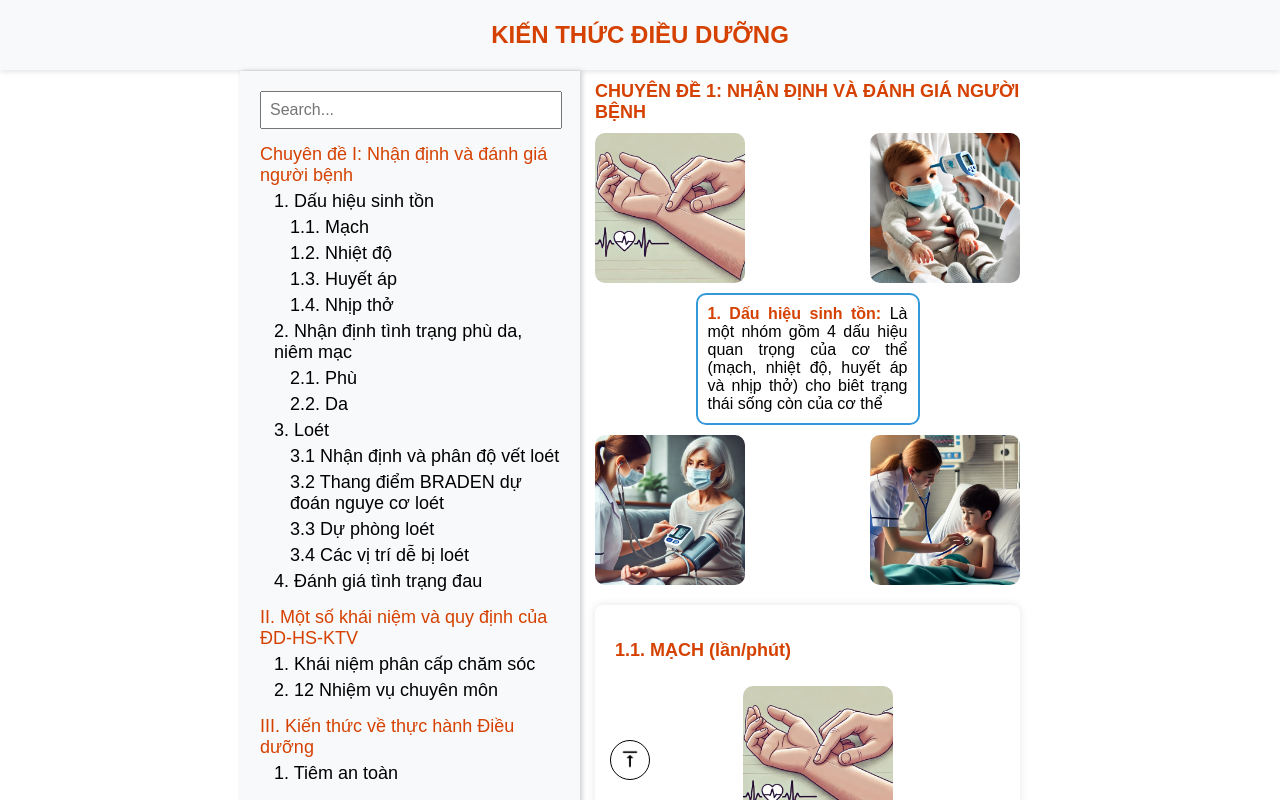
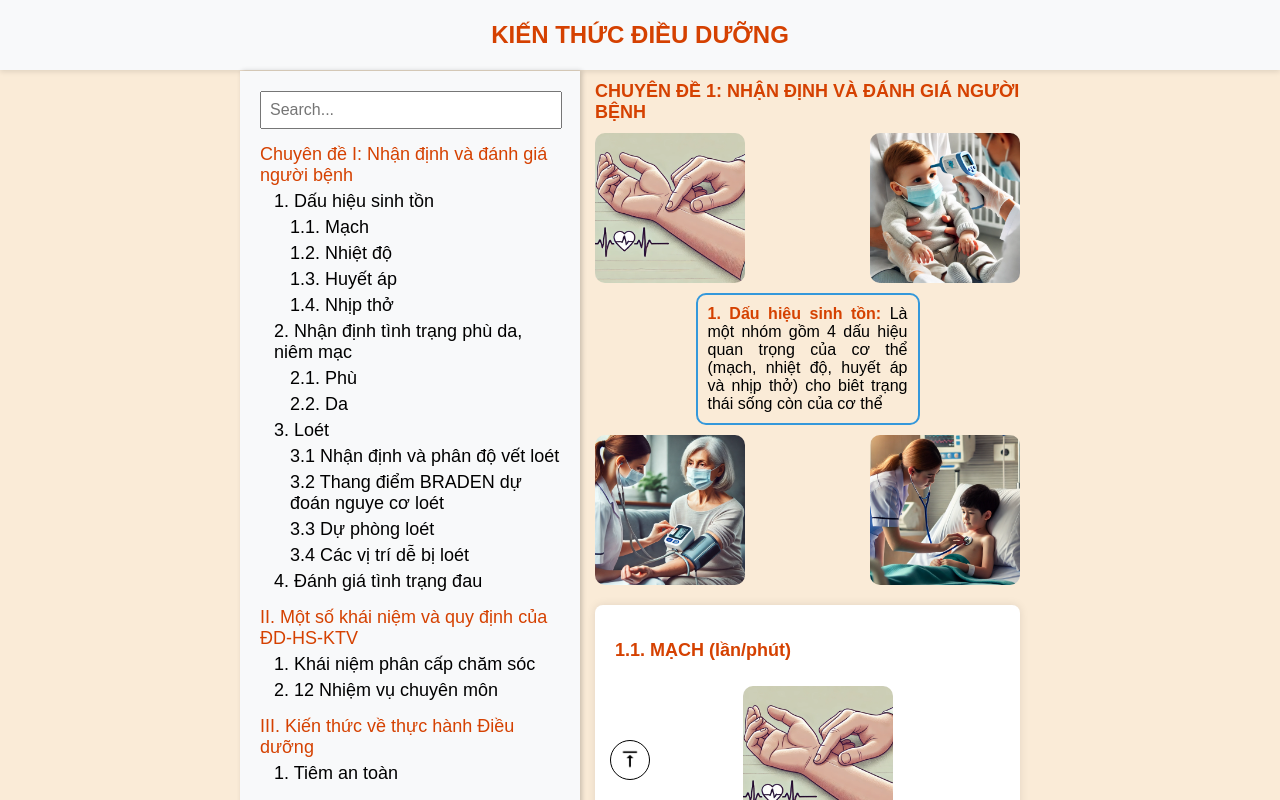
Before and after one commit to quoctoank4it/dieu-duong, a React (Create React App) app: page / in a window 1280 px wide. Shown: the top 800 px of the page. Built offline with nearby package versions, Linux system fonts and the light colour scheme.

Commit message:
edit file

```diff
--- a/src/App.js
+++ b/src/App.js
@@ -31,7 +31,10 @@ const App = () => {
   };
 
   return (
-    <div className={window.innerWidth > 500 ? "All-center" : ""}>
+    <div
+      className={window.innerWidth > 500 ? "All-center" : ""}
+      style={{ background: "#faebd7" }}
+    >
       <div
         className="App"
         style={{ width: window.innerWidth > 500 ? 800 : "100%" }}
```
